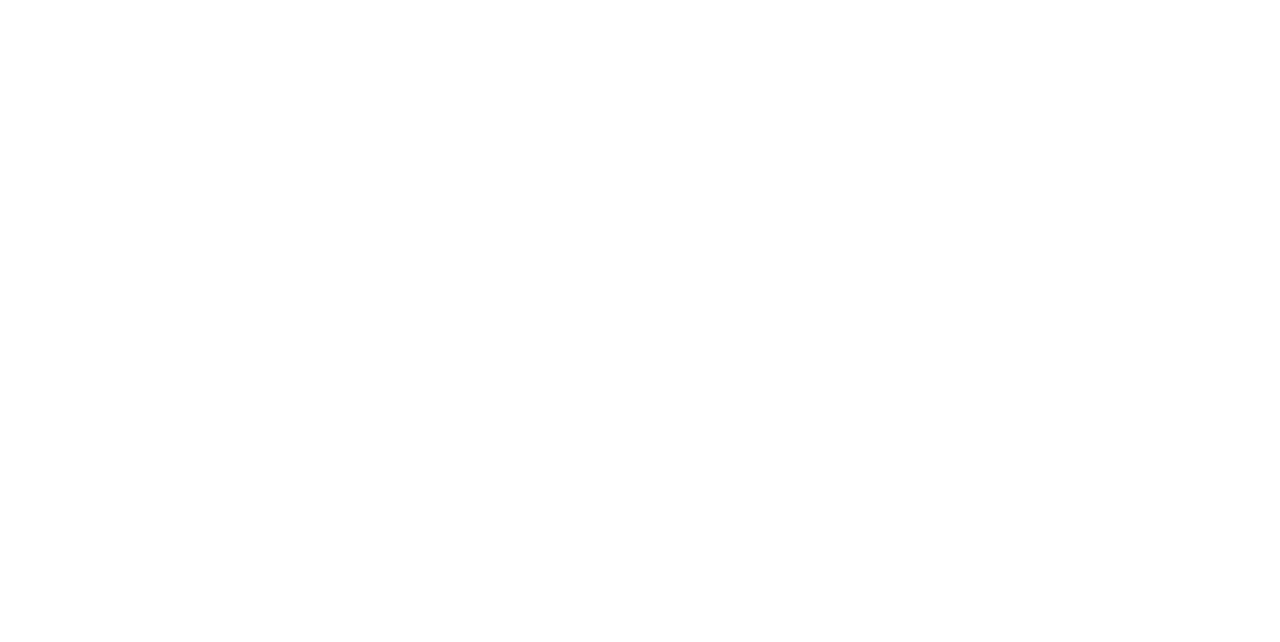
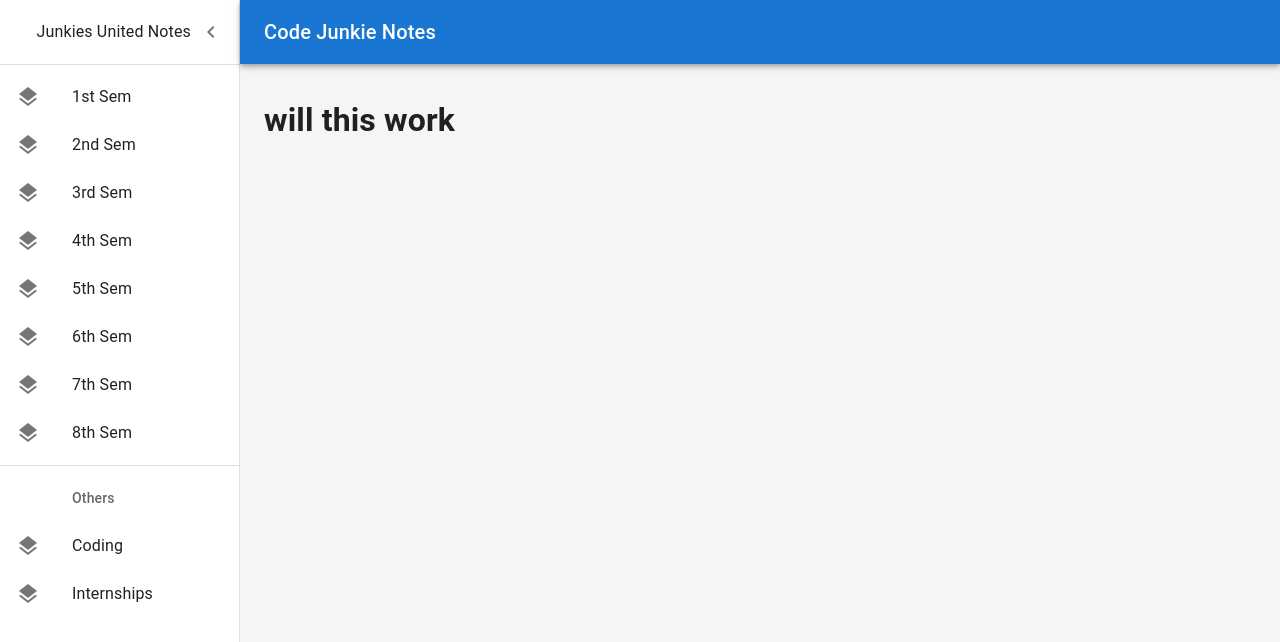
Before and after one commit to deka014/gu-docs-edu, a React (Create React App) app: page / in a window 1280 px wide. Before the commit this address had no page. Shown: the top 642 px of the page. Built offline with nearby package versions, Linux system fonts and the light colour scheme.

Commit message:
Minor Change

```diff
--- a/src/App.js
+++ b/src/App.js
@@ -8,8 +8,7 @@
   return (
     <div>
       <Routes>
-        <Route path='/dashboard' element={<Dashboard />} />
-        <Route path='/homepage' element={<Homepage />} />
+        <Route path='/' element={<Homepage />} />
       </Routes>
     </div>
   )
--- a/src/Dashboard/Dashboard.js
+++ b/src/Dashboard/Dashboard.js
@@ -10,7 +10,7 @@
 import Divider from '@mui/material/Divider'
 import IconButton from '@mui/material/IconButton'
 import Container from '@mui/material/Container'
-import Grid from '@mui/material/Grid'
+// import Grid from '@mui/material/Grid'
 // import Link from '@mui/material/Link';
 import MenuIcon from '@mui/icons-material/Menu'
 import ChevronLeftIcon from '@mui/icons-material/ChevronLeft'
@@ -82,7 +82,7 @@
   const toggleDrawer = () => {
     setOpen(!open)
   }
-
+console.log(props)
   return (
     <>
       <ThemeProvider theme={mdTheme}>
@@ -154,7 +154,7 @@
 
               {/* drilling the component into the page using props */}
 
-              {!props.Test ? <h1> noting to display </h1> : <props.Test />}
+              {!props.Test ? <h1> nothing to display </h1> : <props.Test />}
             </Container>
           </Box>
         </Box>
--- a/src/homepage/Homepage.js
+++ b/src/homepage/Homepage.js
@@ -6,7 +6,6 @@
   return (
     <div>
       <Dashboard Test={Test}></Dashboard>
-      <h1>will this work</h1>
     </div>
   )
 }
```
Also changed, not shown: 1 other file (tests, documents, lock files or other folders).
